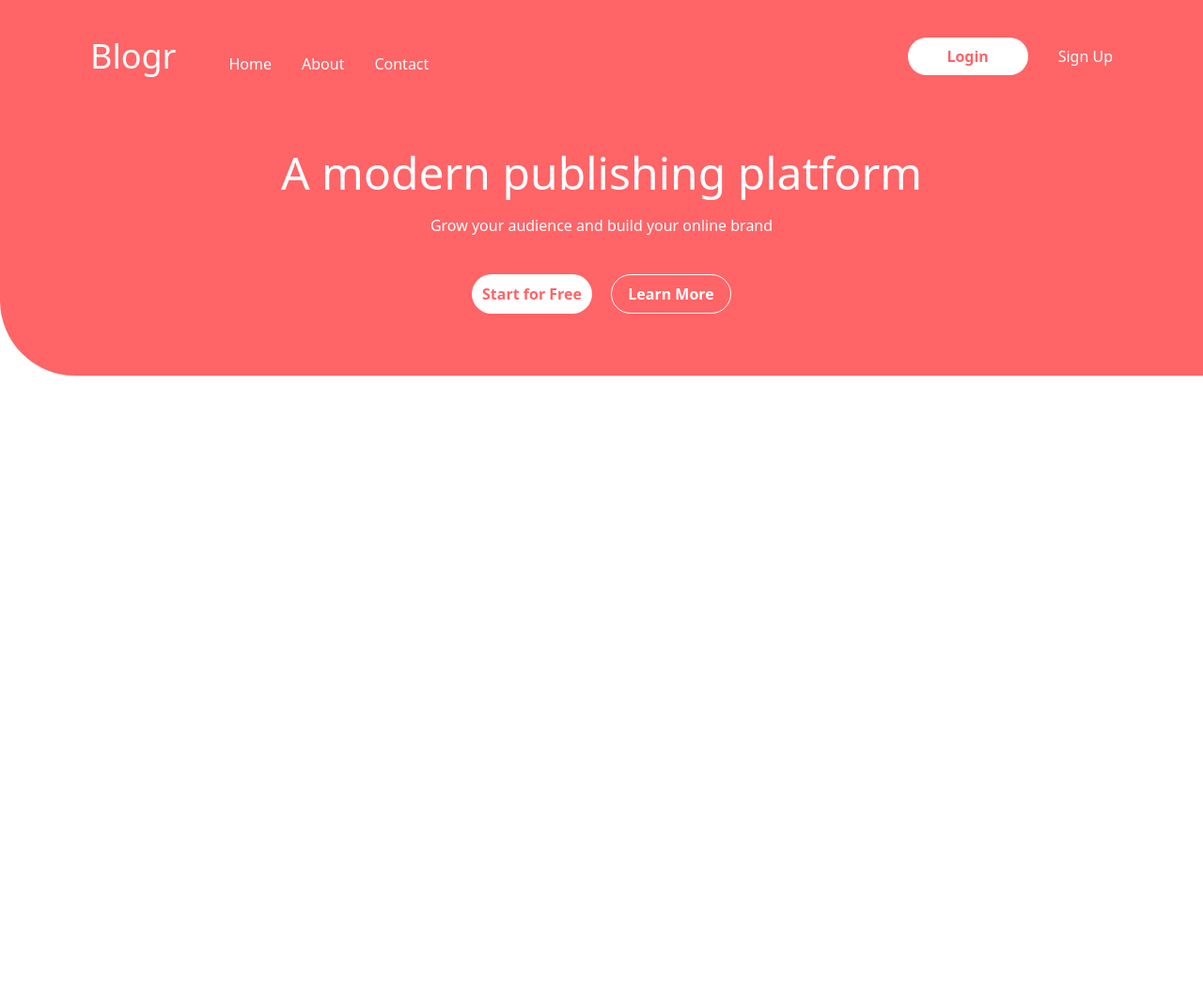
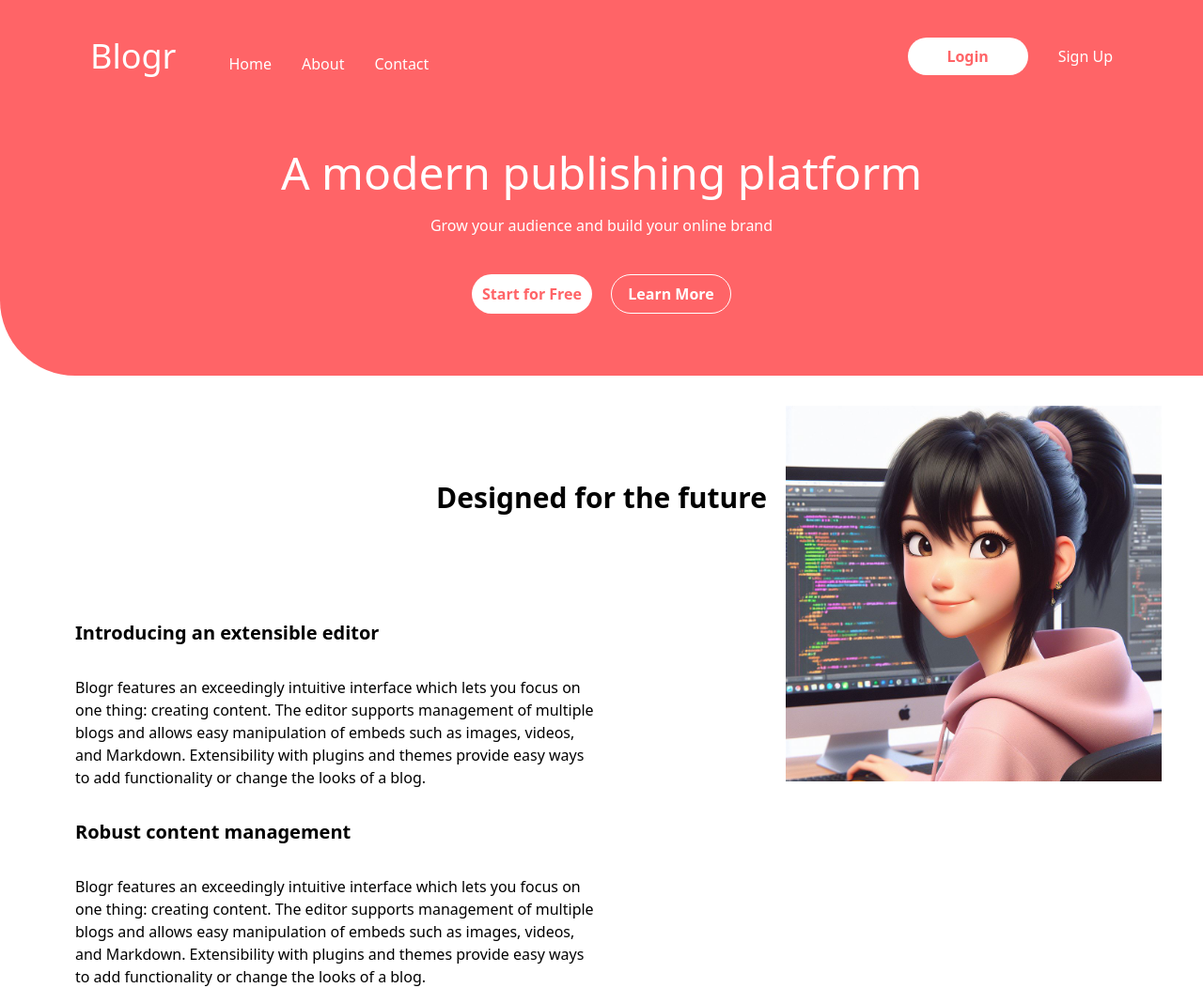
Before and after one commit to ChaoAlarcon/Tailwind-Practice, a website: page src/index2.html in a window 1280 px wide. Shown: the whole page at 94% size. Before the commit the page ends 800 px from the top, so only its background shows below. Drawn offline with Linux system fonts and the light colour scheme.

Commit message:
Creando un Section

```diff
--- a/src/index2.html
+++ b/src/index2.html
@@ -30,5 +30,22 @@
         <button class=" w-32 py-2 rounded-full font-bold border">Learn More</button>
     </div>
     </header>
+
+    <section class="my-8 p-20 bg-[url('./assets/monachina.jpg')] bg-no-repeat bg-contain bg-[95%] h-[400px]">
+
+    <h2 class="text-center text-3xl font-bold mb-28">Designed for the future</h2>
+
+    <div class="w-1/2">
+    <article>
+    <h3 class="text-xl font-bold my-8">Introducing an extensible editor</h3>
+    <p>Blogr features an exceedingly intuitive interface which lets you focus on one thing: creating content. The editor supports management of multiple blogs and allows easy manipulation of embeds such as images, videos, and Markdown. Extensibility with plugins and themes provide easy ways to add functionality or change the looks of a blog.</p>
+    </article>
+    <article>
+    <h3 class="text-xl font-bold my-8">Robust content management</h3>
+    <p>Blogr features an exceedingly intuitive interface which lets you focus on one thing: creating content. The editor supports management of multiple blogs and allows easy manipulation of embeds such as images, videos, and Markdown. Extensibility with plugins and themes provide easy ways to add functionality or change the looks of a blog.</p>
+    </article>
+    </div>
+
+    </section>
 </body>
 </html>
```
Also changed, not shown: src/output.css.
